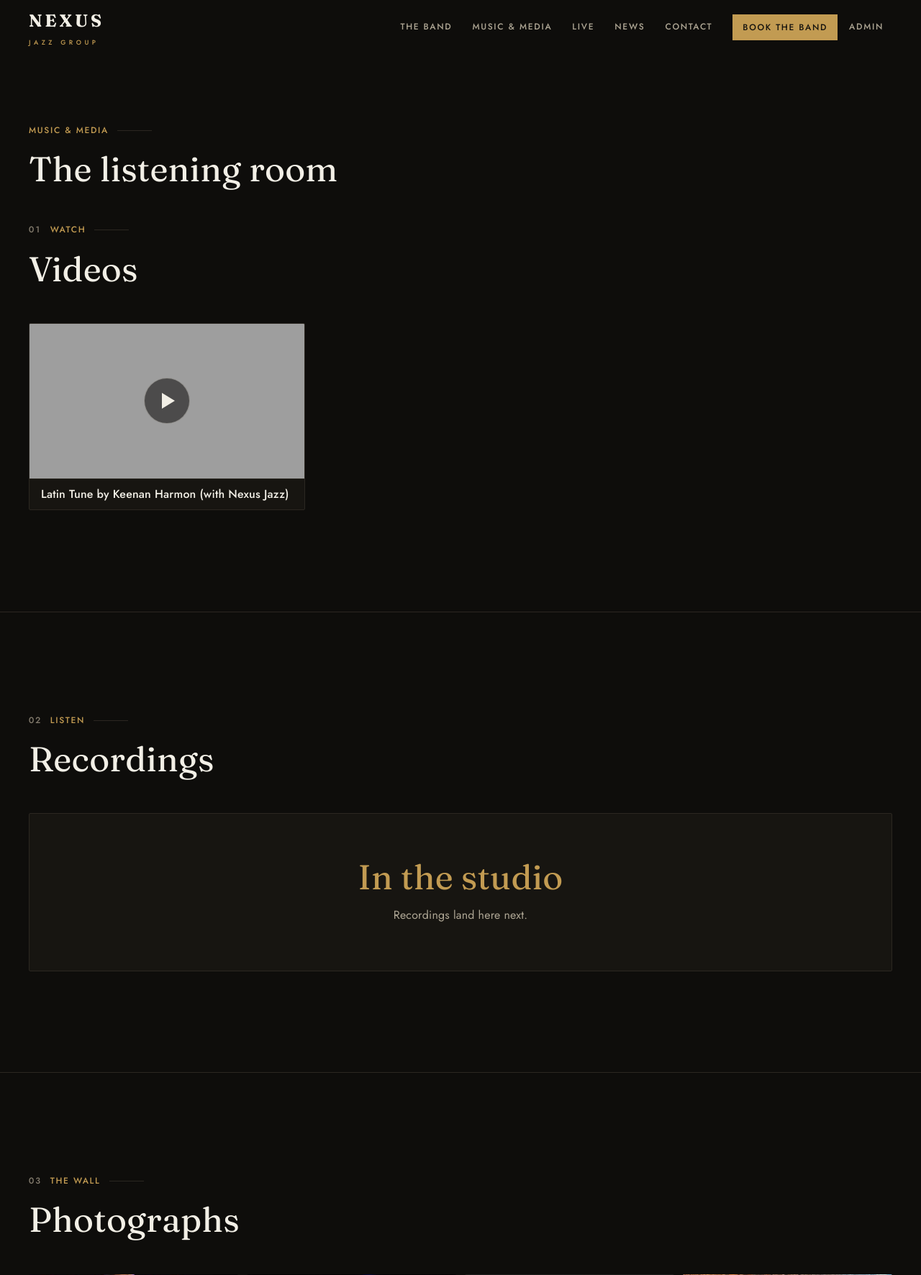
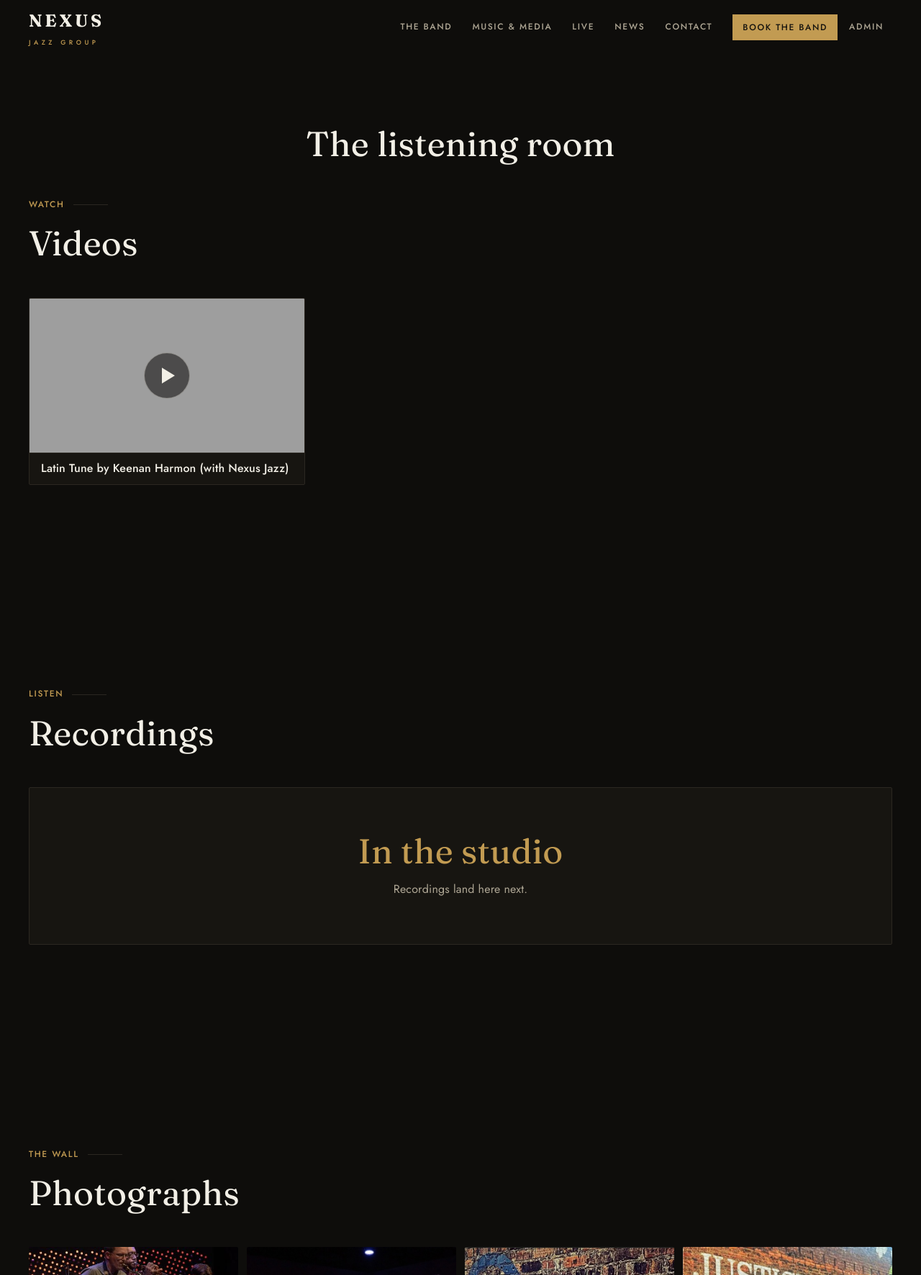
Before and after one commit to ShwetanshuC/nexus-jazz, a Django app: template templates/gallery/gallery.html in a window 1280 px wide. Shown: the top 1772 px of the page at 72% size. Run offline with Django 4.2, Linux system fonts and the light colour scheme; the template is opened without the code that fills it: values that come from a table or form of the project are taken from there, others are empty; a user stored in the database is signed in; data comes from the database, SQL or seed files in the repository; grey boxes are pictures that could not be loaded.

Commit message:
Simplify Music & Media page header/section chrome
Drop the "Music & Media" page kicker, the 01/02/03 section numbering,
and the hairline dividers between sections; center the "The listening
room" title.

```diff
--- a/templates/gallery/gallery.html
+++ b/templates/gallery/gallery.html
@@ -7,8 +7,7 @@
 
 <header class="page-head">
   <div class="container">
-    <div class="ex-header">
-      <p class="ex-kicker">Music &amp; Media</p>
+    <div class="ex-header center">
       <h1 class="ex-title">The listening room</h1>
     </div>
   </div>
@@ -17,7 +16,7 @@
 <section class="section-x section-x--flush" aria-labelledby="watch-h">
   <div class="container">
     <div class="ex-header">
-      <p class="ex-kicker"><span class="ex-num">01</span> Watch</p>
+      <p class="ex-kicker">Watch</p>
       <h2 class="ex-title" id="watch-h">Videos</h2>
     </div>
     <div class="embed-grid">
@@ -44,10 +43,10 @@
   </div>
 </section>
 
-<section class="section-x section-x--hairline" aria-labelledby="listen-h">
+<section class="section-x" aria-labelledby="listen-h">
   <div class="container">
     <div class="ex-header">
-      <p class="ex-kicker"><span class="ex-num">02</span> Listen</p>
+      <p class="ex-kicker">Listen</p>
       <h2 class="ex-title" id="listen-h">Recordings</h2>
     </div>
     <div class="embed-grid">
@@ -71,10 +70,10 @@
   </div>
 </section>
 
-<section class="section-x section-x--hairline" aria-labelledby="gallery-h">
+<section class="section-x" aria-labelledby="gallery-h">
   <div class="container">
     <div class="ex-header">
-      <p class="ex-kicker"><span class="ex-num">03</span> The Wall</p>
+      <p class="ex-kicker">The Wall</p>
       <h2 class="ex-title" id="gallery-h">Photographs</h2>
     </div>
     <div class="gallery-grid">
```
